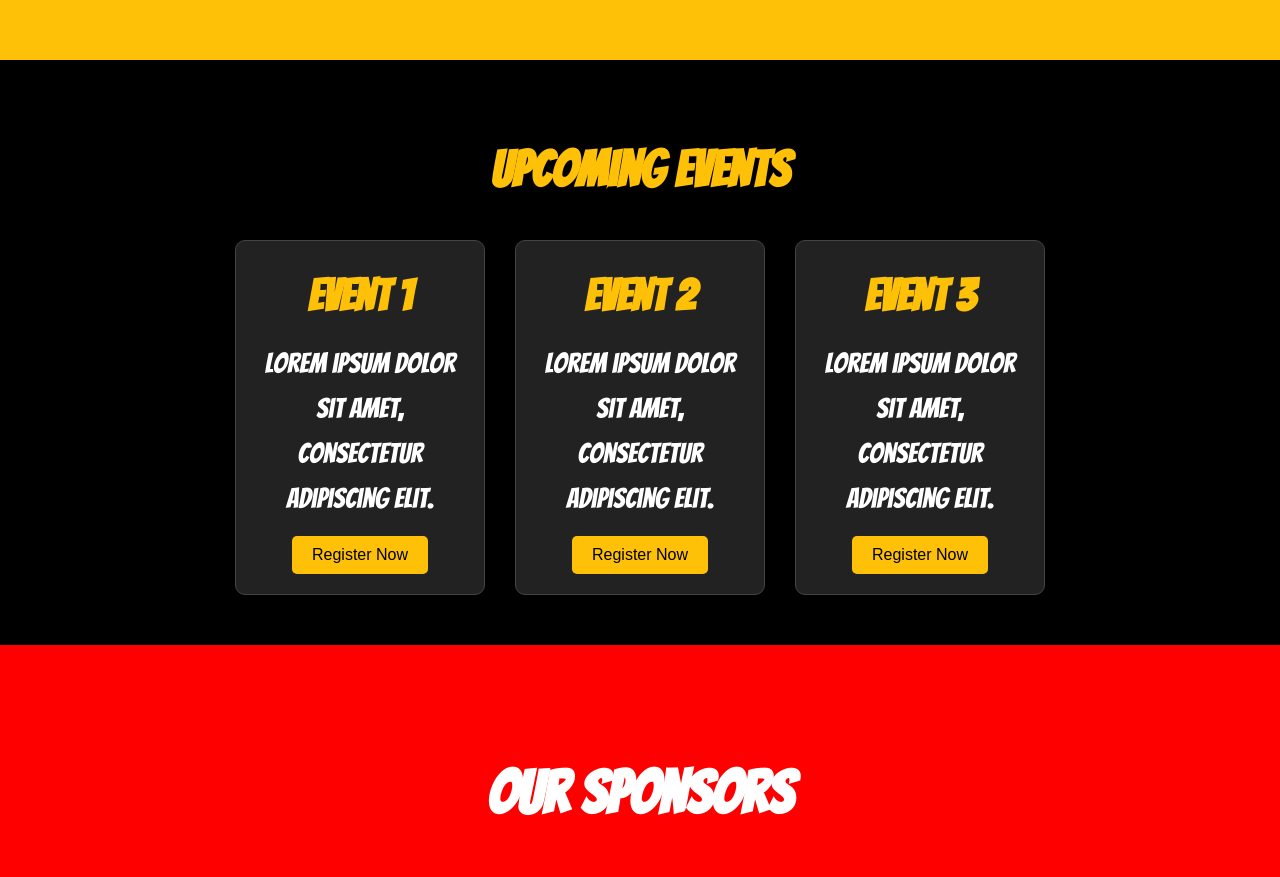
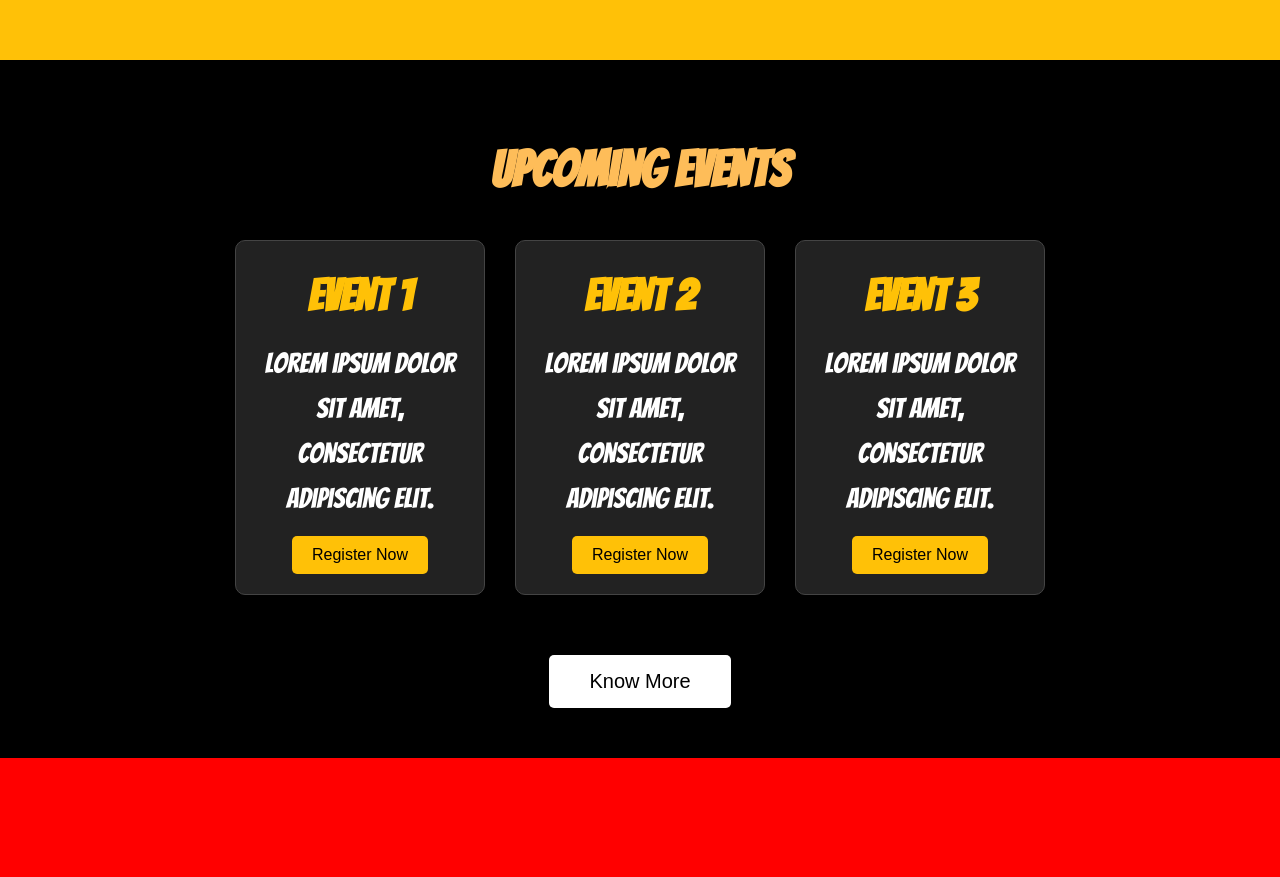
Before and after one commit to NileshBarandwal/HarshTaal25, a React (Create React App) app: page / in a window 1280 px wide. Shown: the part 1200-2077 px from the top of the page. Built offline with nearby package versions, Linux system fonts and the light colour scheme.

Commit message:
routings added and added know more btn in events section

```diff
--- a/src/sections/Events.jsx
+++ b/src/sections/Events.jsx
@@ -1,6 +1,6 @@
-import React from 'react';
 import EventCard from '../components/EventCard/EventCard';
 import '../styles/Events.css';
+import { useNavigate } from 'react-router-dom';
 
 const Events = () => {
   const events = [
@@ -8,6 +8,12 @@ const Events = () => {
     { id: 2, title: 'Event 2', description: 'Lorem ipsum dolor sit amet, consectetur adipiscing elit.' },
     { id: 3, title: 'Event 3', description: 'Lorem ipsum dolor sit amet, consectetur adipiscing elit.' },
   ];
+
+  const navigate = useNavigate();
+
+  const handleEventsNavg = () => {
+    navigate('/events');
+  };
 
   return (
     <section id="events" className="events">
@@ -21,8 +27,10 @@ const Events = () => {
           />
         ))}
       </div>
+      <button onClick={handleEventsNavg} className='white-btn'>Know More</button>
     </section>
   );
 };
 
+
 export default Events;
--- a/src/sections/Team.jsx
+++ b/src/sections/Team.jsx
@@ -1,11 +1,20 @@
 import React from 'react';
 import '../styles/Team.css';
+import { useNavigate } from 'react-router-dom';
 
-const Team = () => (
-  <section id="team" className="team">
-    <h2>Meet the Team</h2>
-    <button>Our Team</button>
-  </section>
-);
+const Team = () => {
+  const navigate = useNavigate();
+
+  const handleTeamNavg = () => {
+    navigate('/team');
+  };
+
+  return(
+    <section id="team" className="team">
+      <h2>Meet the Team</h2>
+      <button className="yellow-btn" onClick={handleTeamNavg}>Our Team</button>
+    </section>
+  )
+};
 
 export default Team;
--- a/src/styles/Events.css
+++ b/src/styles/Events.css
@@ -6,7 +6,7 @@
 .events h2 {
   margin-bottom: 20px;
   font-size: 50px;
-    color: #ffc107;
+  color: #febd59;
 }
 
 .events .event-cards {
@@ -62,3 +62,20 @@
   transform: translateY(-10px);
   box-shadow: 0 4px 10px rgba(0, 0, 0, 0.3);
 }
+
+.white-btn {
+  padding: 15px 40px;
+  border: none;
+  background: #fff;
+  color: #000;
+  font-size: 20px;
+  cursor: pointer;
+  border-radius: 5px;
+  transition: background 0.3s, color 0.3s;
+  margin-top: 60px;
+}
+
+.white-btn:hover {
+  background: #ffc107;
+  color: #fff;
+}
--- a/src/styles/Team.css
+++ b/src/styles/Team.css
@@ -1,5 +1,5 @@
 .team {
-  background: url('https://via.placeholder.com/1920x300') no-repeat center center/cover;
+  background: url("https://via.placeholder.com/1920x300") no-repeat center center/cover;
   color: #fff;
   padding: 50px 20px;
   text-align: center;
@@ -10,7 +10,7 @@
   margin-bottom: 20px;
 }
 
-.team button {
+.yellow-btn {
   padding: 15px 40px;
   border: none;
   background: #ffc107;
@@ -21,7 +21,7 @@
   transition: background 0.3s, color 0.3s;
 }
 
-.team button:hover {
+.yellow-btn:hover {
   background: #000;
   color: #fff;
 }
```
Lines whose indentation alone changed are shown as unchanged.
